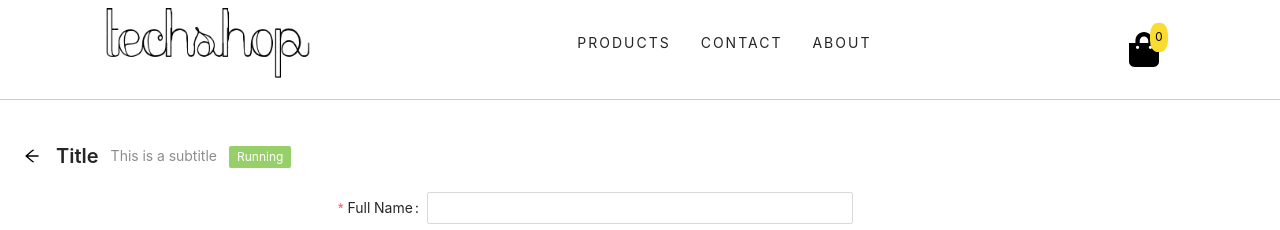
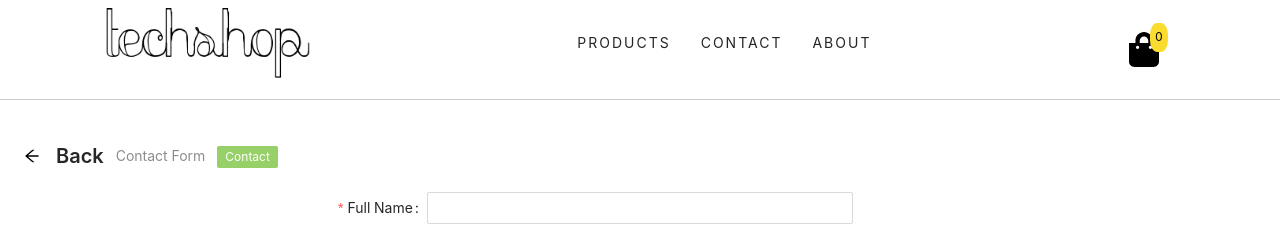
Before and after one commit to sultanaljadani/demo, a React (Create React App) app: page /contact in a window 1280 px wide. Shown: the top 230 px of the page. Built offline with nearby package versions, Linux system fonts and the light colour scheme.

Commit message:
adding tag to contact page

```diff
--- a/src/components/Contact/Contact.js
+++ b/src/components/Contact/Contact.js
@@ -29,9 +29,9 @@ export default function Contact() {
         <PageHeader
             className="site-page-header"
             onBack={() => window.history.back()}
-            title="Title"
-            subTitle="This is a subtitle"
-            tags={<Tag color="#97d068">Running</Tag>}
+            title="Back"
+            subTitle="Contact Form"
+            tags={<Tag color="#97d068">Contact</Tag>}
         />
             <Form {...layout} name="nest-messages" onFinish={onFinish} >
                 <Form.Item
```
